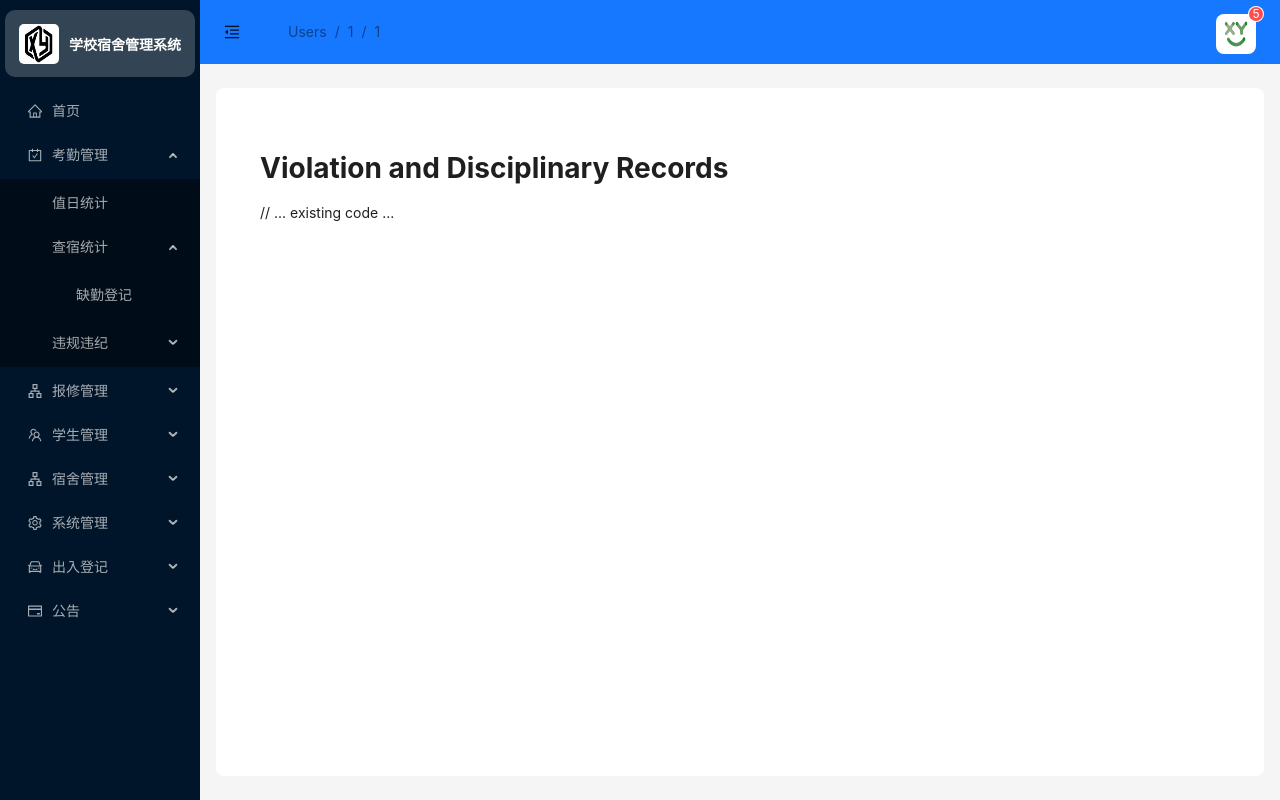
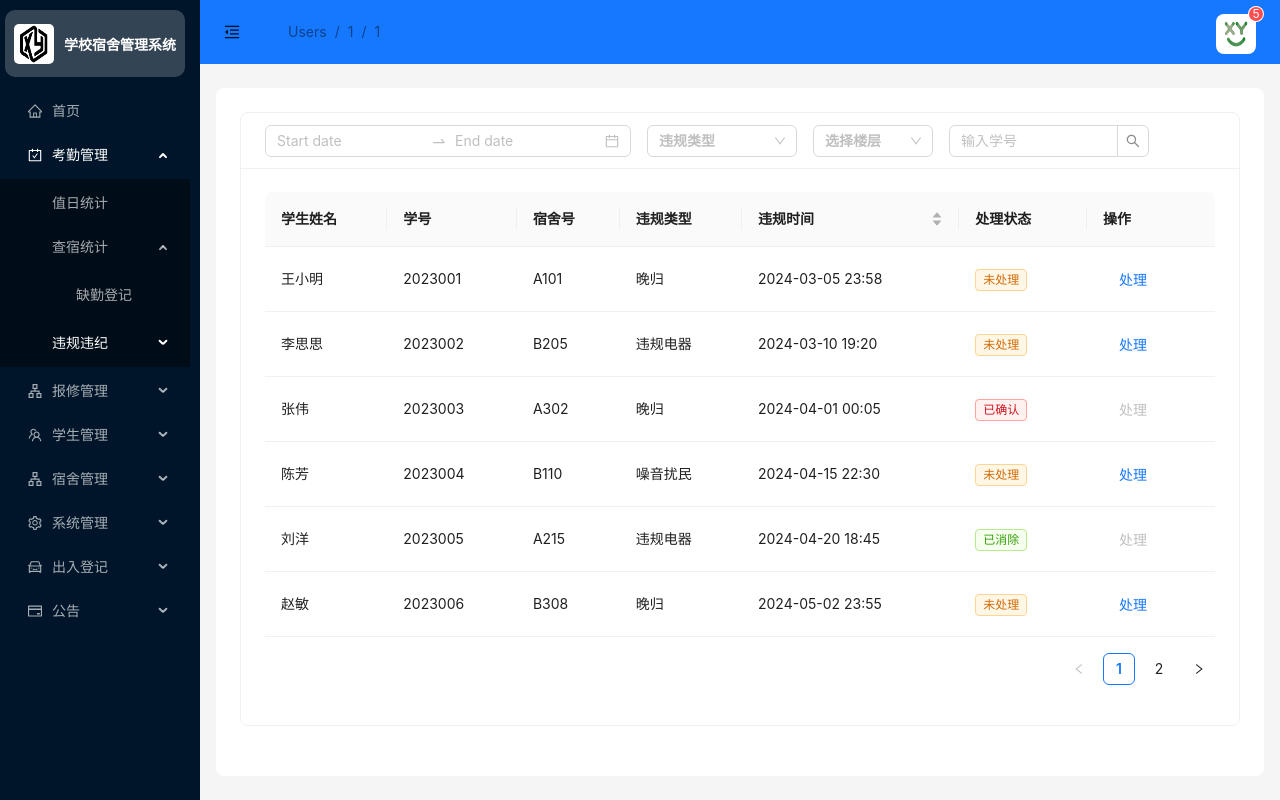
Before and after one commit to YLaoYongY/react-dormicare, a React (Vite) app: page /violation-handling in a window 1280 px wide. Built offline with nearby package versions, Linux system fonts and the light colour scheme.

Commit message:
完成违规记录页面 条件筛选和处理操作

```diff
--- a/src/pages/Attendance/components/ViolationHandling/ViolationHandling.jsx
+++ b/src/pages/Attendance/components/ViolationHandling/ViolationHandling.jsx
@@ -1,13 +1,249 @@
-// ... existing code ...
+import React, { useState } from 'react'
+import { Card, Table, Tag, Input, Select, DatePicker, Button, Modal, Flex } from 'antd'
+const { Option } = Select
+const { RangePicker } = DatePicker
 
 const ViolationHandling = () => {
-  // ... existing code ...
+  const [selectedTime, setSelectedTime] = useState([])
+  const [selectedType, setSelectedType] = useState('all')
+  const [selectedFloor, setSelectedFloor] = useState('all')
+  const [searchId, setSearchId] = useState('')
+  const [currentRecord, setCurrentRecord] = useState(null)
+  const [modalVisible, setModalVisible] = useState(false)
+
+  // 模拟假数据
+  const [violationData, setViolationData] = useState([
+    {
+      key: '1',
+      studentName: '王小明',
+      studentId: '2023001',
+      dormNumber: 'A101',
+      violationType: '晚归',
+      date: '2024-03-05 23:58',
+      status: '未处理',
+    },
+    {
+      key: '2',
+      studentName: '李思思',
+      studentId: '2023002',
+      dormNumber: 'B205',
+      violationType: '违规电器',
+      date: '2024-03-10 19:20',
+      status: '未处理',
+    },
+    {
+      key: '3',
+      studentName: '张伟',
+      studentId: '2023003',
+      dormNumber: 'A302',
+      violationType: '晚归',
+      date: '2024-04-01 00:05',
+      status: '已确认',
+    },
+    {
+      key: '4',
+      studentName: '陈芳',
+      studentId: '2023004',
+      dormNumber: 'B110',
+      violationType: '噪音扰民',
+      date: '2024-04-15 22:30',
+      status: '未处理',
+    },
+    {
+      key: '5',
+      studentName: '刘洋',
+      studentId: '2023005',
+      dormNumber: 'A215',
+      violationType: '违规电器',
+      date: '2024-04-20 18:45',
+      status: '已消除',
+    },
+    {
+      key: '6',
+      studentName: '赵敏',
+      studentId: '2023006',
+      dormNumber: 'B308',
+      violationType: '晚归',
+      date: '2024-05-02 23:55',
+      status: '未处理',
+    },
+    {
+      key: '7',
+      studentName: '周杰',
+      studentId: '2023007',
+      dormNumber: 'A103',
+      violationType: '违规电器',
+      date: '2024-05-10 20:15',
+      status: '已确认',
+    },
+    {
+      key: '8',
+      studentName: '林娜',
+      studentId: '2023008',
+      dormNumber: 'B209',
+      violationType: '噪音扰民',
+      date: '2024-05-18 21:00',
+      status: '未处理',
+    },
+    {
+      key: '9',
+      studentName: '吴强',
+      studentId: '2023009',
+      dormNumber: 'A410',
+      violationType: '晚归',
+      date: '2024-05-20 00:10',
+      status: '未处理',
+    },
+    {
+      key: '10',
+      studentName: '郑爽',
+      studentId: '2023010',
+      dormNumber: 'B115',
+      violationType: '违规电器',
+      date: '2024-05-25 19:30',
+      status: '已消除',
+    },
+  ])
+
+  // 表格列配置
+  const columns = [
+    {
+      title: '学生姓名',
+      dataIndex: 'studentName',
+      key: 'studentName',
+    },
+    {
+      title: '学号',
+      dataIndex: 'studentId',
+      key: 'studentId',
+    },
+    {
+      title: '宿舍号',
+      dataIndex: 'dormNumber',
+      key: 'dormNumber',
+    },
+    {
+      title: '违规类型',
+      dataIndex: 'violationType',
+      key: 'violationType',
+    },
+    {
+      title: '违规时间',
+      dataIndex: 'date',
+      key: 'date',
+      sorter: (a, b) => new Date(a.date) - new Date(b.date),
+    },
+    {
+      title: '处理状态',
+      dataIndex: 'status',
+      key: 'status',
+      render: status => (
+        <Tag color={status === '未处理' ? 'orange' : status === '已确认' ? 'red' : 'green'}>{status}</Tag>
+      ),
+    },
+    {
+      title: '操作',
+      key: 'action',
+      render: (_, record) => (
+        <Button
+          type="link"
+          onClick={() => {
+            setCurrentRecord(record)
+            setModalVisible(true)
+          }}
+          disabled={record.status !== '未处理'}
+        >
+          处理
+        </Button>
+      ),
+    },
+  ]
+
+  // 处理筛选逻辑
+  const filteredData = violationData.filter(item => {
+    // 时间筛选
+    const timeCondition =
+      selectedTime.length === 0
+        ? true
+        : new Date(item.date) >= selectedTime[0].startOf('day') && new Date(item.date) <= selectedTime[1].endOf('day')
+
+    // 类型筛选
+    const typeCondition = selectedType === 'all' || item.violationType === selectedType
+
+    // 楼层筛选
+    const floorCondition = selectedFloor === 'all' || item.dormNumber.startsWith(selectedFloor)
+
+    // 学号筛选
+    const idCondition = searchId === '' || item.studentId.includes(searchId)
+
+    return timeCondition && typeCondition && floorCondition && idCondition
+  })
+
+  // 处理状态变更
+  const handleStatusChange = newStatus => {
+    setViolationData(prev => prev.map(item => (item.key === currentRecord.key ? { ...item, status: newStatus } : item)))
+    setModalVisible(false)
+  }
 
   return (
-    <div style={{ padding: '20px' }}>
-      <h1>Violation and Disciplinary Records</h1>
-      // ... existing code ...
-    </div>
+    <Card
+      title={
+        <Flex gap={16} wrap="wrap">
+          <RangePicker onChange={dates => setSelectedTime(dates)} />
+          <Select placeholder="违规类型" style={{ width: 150 }} onChange={value => setSelectedType(value)}>
+            <Option value="all">全部类型</Option>
+            <Option value="晚归">晚归</Option>
+            <Option value="违规电器">违规电器</Option>
+          </Select>
+          <Select placeholder="选择楼层" style={{ width: 120 }} onChange={value => setSelectedFloor(value)}>
+            <Option value="all">全部楼层</Option>
+            <Option value="A">A栋</Option>
+            <Option value="B">B栋</Option>
+          </Select>
+          <Input.Search
+            placeholder="输入学号"
+            allowClear
+            onSearch={value => setSearchId(value)}
+            style={{ width: 200 }}
+          />
+        </Flex>
+      }
+    >
+      <Table
+        columns={columns}
+        dataSource={filteredData}
+        pagination={{ pageSize: 6 }}
+        locale={{
+          emptyText: <div style={{ padding: 40 }}>暂无违规记录</div>,
+        }}
+      />
+
+      <Modal
+        title={`违规处理 - ${currentRecord?.violationType}`}
+        open={modalVisible}
+        onCancel={() => setModalVisible(false)}
+        footer={[
+          <Button key="cancel" onClick={() => setModalVisible(false)}>
+            取消
+          </Button>,
+          <Button key="confirm" type="primary" onClick={() => handleStatusChange('已确认')}>
+            确认违规
+          </Button>,
+          <Button key="eliminate" danger onClick={() => handleStatusChange('已消除')}>
+            消除记录
+          </Button>,
+        ]}
+      >
+        {currentRecord && (
+          <div style={{ lineHeight: '32px' }}>
+            <p>学生姓名：{currentRecord.studentName}</p>
+            <p>学号：{currentRecord.studentId}</p>
+            <p>违规时间：{currentRecord.date}</p>
+            <p>当前状态：{currentRecord.status}</p>
+          </div>
+        )}
+      </Modal>
+    </Card>
   )
 }
 
--- a/src/pages/Layout/components/Sidebar.jsx
+++ b/src/pages/Layout/components/Sidebar.jsx
@@ -47,7 +47,7 @@ const items = [
         label: '违规违纪',
         children: [
           {
-            key: 'violation-handling',
+            key: '/violation-handling',
             label: '违规记录',
           },
         ],
--- a/src/pages/Layout/index.jsx
+++ b/src/pages/Layout/index.jsx
@@ -7,7 +7,16 @@ import SideBar from './components/SideBar.jsx'
 import xyIcon from '@/assets/xy.jpg'
 import TopBar from './components/TopBar'
 const { Header, Sider, Content } = AntdLayout
-
+const siderStyle = {
+  overflow: 'auto',
+  height: '100vh',
+  position: 'sticky',
+  insetInlineStart: 0,
+  top: 0,
+  bottom: 0,
+  scrollbarWidth: 'thin',
+  scrollbarGutter: 'stable',
+}
 const Layout = () => {
   const [collapsed, setCollapsed] = useState(false)
   const {
@@ -19,7 +28,7 @@ const Layout = () => {
 
   return (
     <AntdLayout style={{ minHeight: '100vh' }}>
-      <Sider trigger={null} collapsible collapsed={collapsed}>
+      <Sider style={siderStyle} trigger={null} collapsible collapsed={collapsed}>
         {/* logo和系统名字 */}
         <div className={`demo-logo-vertical ${collapsed ? 'collapsed' : ''}`}>
           <img style={{ width: '40px', height: '40px' }} src={xyIcon} alt="" />
```
